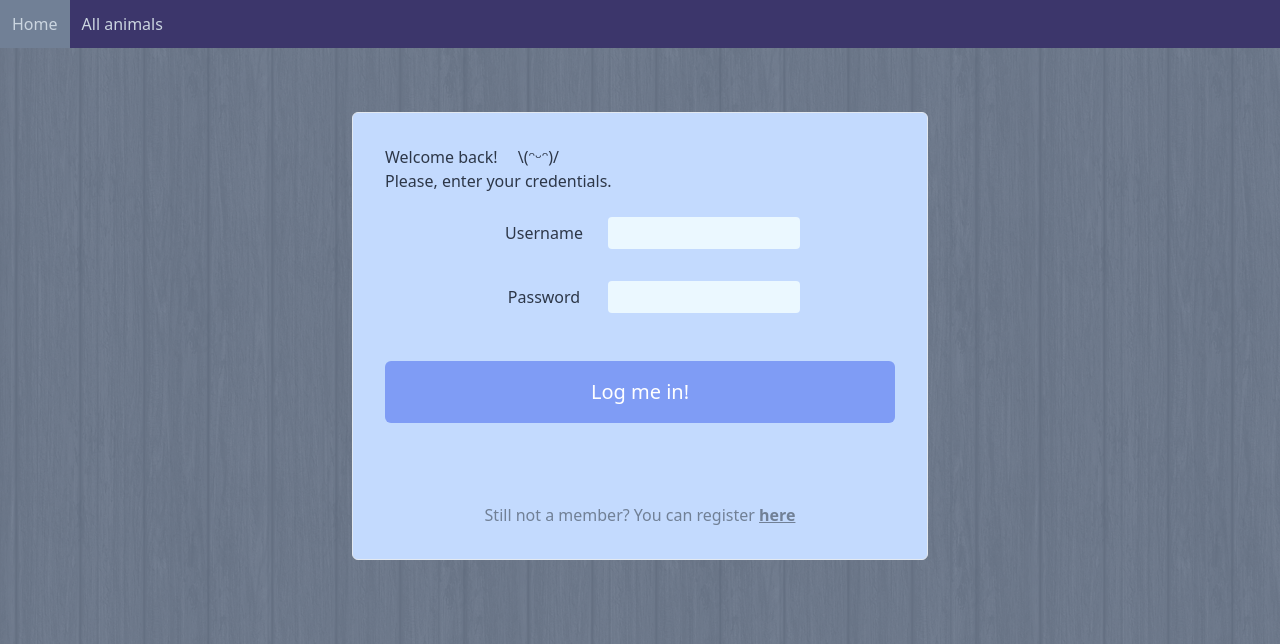
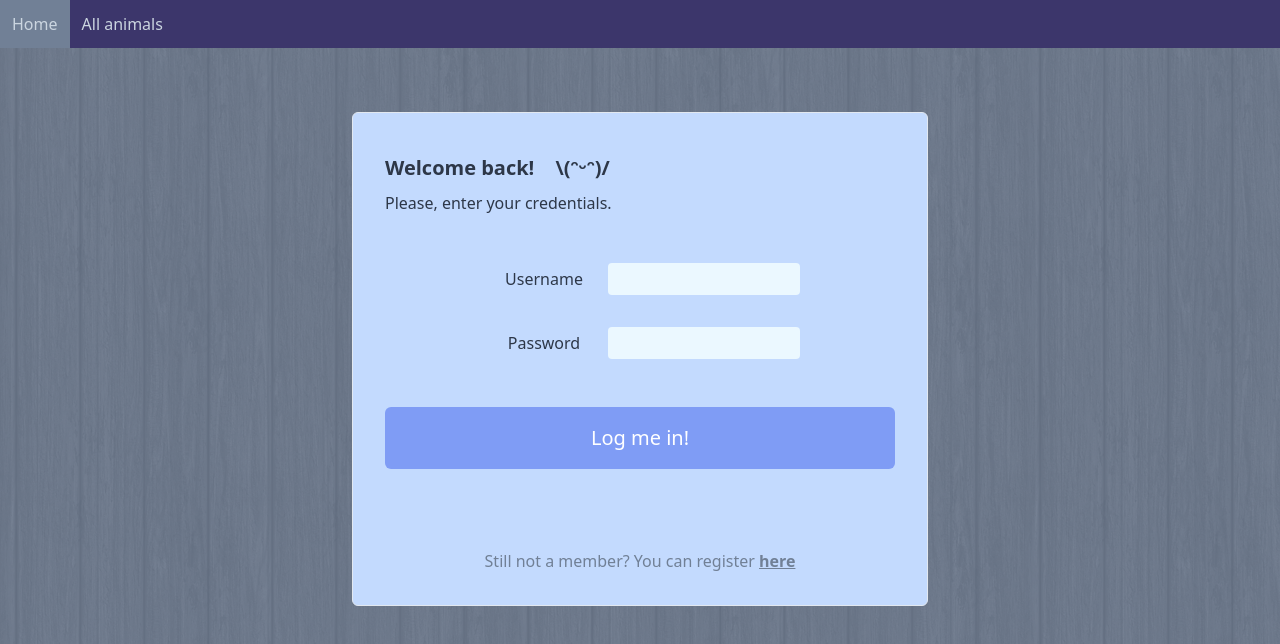
Before and after one commit to mirtalc/adopt-me-front, a Vue app: page /login in a window 1280 px wide. Shown: the top 644 px of the page. Built offline with nearby package versions, Linux system fonts and the light colour scheme; what idle-vue would draw is missing.

Commit message:
feat(styles): minor changes

```diff
--- a/src/assets/styles/theme.css
+++ b/src/assets/styles/theme.css
@@ -25,7 +25,7 @@ label {
 }
 
 .centered-container {
-  @apply m-auto text-center mt-2;
+  @apply m-auto text-center pt-8;
 }
 
 .big-button {
@@ -47,3 +47,7 @@ label {
 .text-field {
   @apply my-4;
 }
+
+.title {
+  @apply text-xl font-bold my-2;
+}
--- a/src/views/AnimalCreate.vue
+++ b/src/views/AnimalCreate.vue
@@ -1,6 +1,6 @@
 <template>
   <div class="squared-container sm:max-w-xl sm:mx-auto my-8 sm:my-16">
-    <p class="text-xl">Register a new animal</p>
+    <p class="title">Register a new animal</p>
     <p>Enter the details of the new animal</p>
 
     <form @submit.prevent="checkAndSubmit" class="centered-container">
--- a/src/views/Login.vue
+++ b/src/views/Login.vue
@@ -1,6 +1,6 @@
 <template>
   <div class="squared-container sm:max-w-xl sm:mx-auto my-8 sm:my-16">
-    <p>Welcome back! <span class="ml-4">\(ᵔᵕᵔ)/</span></p>
+    <p class="title">Welcome back! <span class="ml-4">\(ᵔᵕᵔ)/</span></p>
     <p>Please, enter your credentials.</p>
 
     <form @submit.prevent="checkAndLogin" class="centered-container">
--- a/src/views/Register.vue
+++ b/src/views/Register.vue
@@ -1,6 +1,6 @@
 <template>
   <div class="squared-container sm:max-w-xl sm:mx-auto my-8 sm:my-16">
-    <p>Welcome to our web!<span class="ml-4"> ♥‿♥ </span></p>
+    <p class="title">Welcome to our web!<span class="ml-4"> ♥‿♥ </span></p>
     <p>Please, fill in these fields in order to create a new user.</p>
 
     <form @submit.prevent="checkAndRegister" class="centered-container">
@@ -34,6 +34,7 @@ import InlineLink from '../components/InlineLink'
 import TextInput from '../components/TextInput'
 import FormErrors from '../components/FormErrors'
 import { routesInfo } from '../constants/routesInfo'
+
 export default {
   name: 'Register',
   components: {
```
